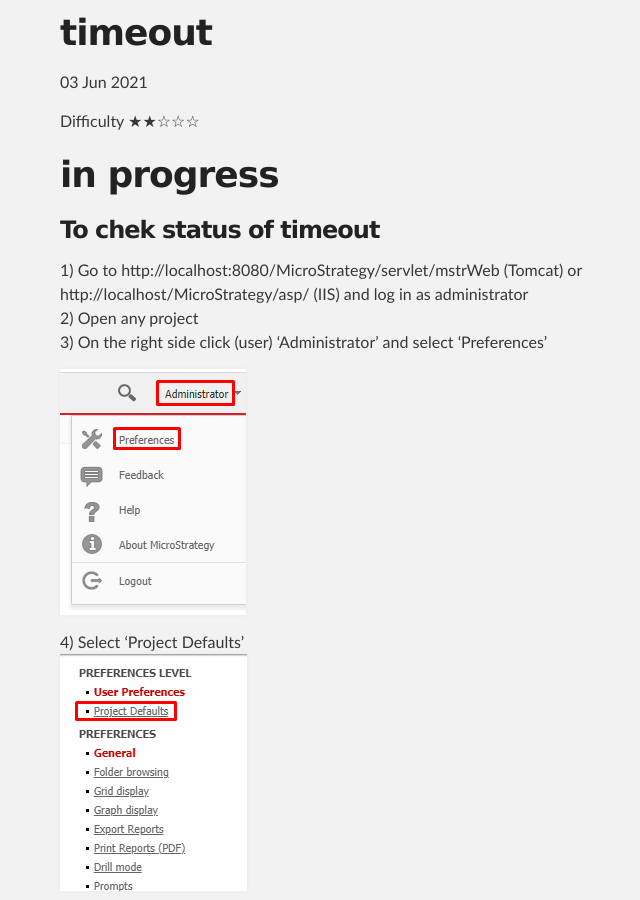
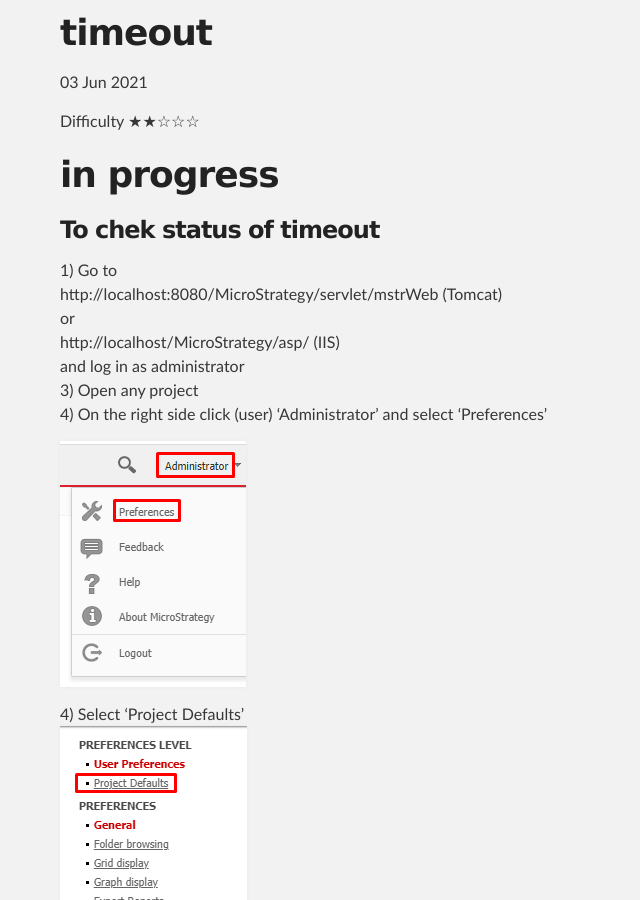
Before and after one commit to kl82slo/kl82slo.github.io, a Jekyll site: the page built from _posts/2021-06-03-0006 MicroStrategy - Change web timeout.md, in a window 1280 px wide and 900 px high, scrolled down 361 px. Shown: the whole window, without its empty margins (260-900 px from the left). Built offline with Jekyll 4.4.1, drawn with Linux system fonts in a browser that asks for light colours.

Commit message:
Update 2021-06-03-0006 MicroStrategy - Change web timeout.md

```diff
--- a/_posts/2021-06-03-0006 MicroStrategy - Change web timeout.md
+++ b/_posts/2021-06-03-0006 MicroStrategy - Change web timeout.md
@@ -14,9 +14,13 @@
 
 
 ### To chek status of timeout
-1) Go to http://localhost:8080/MicroStrategy/servlet/mstrWeb (Tomcat) or http://localhost/MicroStrategy/asp/ (IIS) and log in as administrator<br />
-2) Open any project<br />
-3) On the right side click (user) 'Administrator' and select 'Preferences'<br />
+1) Go to <br />
+http://localhost:8080/MicroStrategy/servlet/mstrWeb (Tomcat) <br />
+or <br />
+http://localhost/MicroStrategy/asp/ (IIS)  <br />
+and log in as administrator<br />
+3) Open any project<br />
+4) On the right side click (user) 'Administrator' and select 'Preferences'<br />
 
 ![ADMIN_Preferecnes](/img/20210603_0006/ADMIN_Preferecnes.png)
 
```
